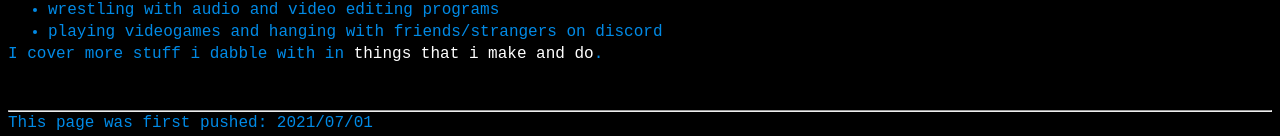
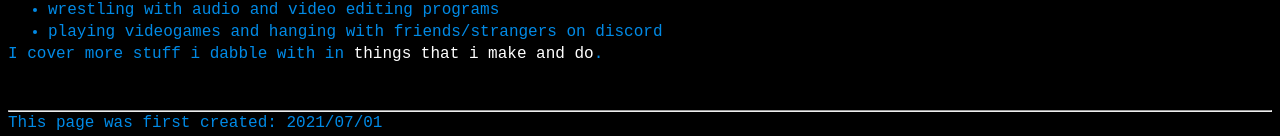
Before and after one commit to a-erfan-aa/a-erfan-aa.github.io, a Jekyll site: the page built from index.html, in a window 1280 px wide. Shown: the part 838-974 px from the top of the page. Built offline with Jekyll 4.4.1, drawn with Linux system fonts in a browser that asks for light colours; some of the changed text lies outside the part shown.

Commit message:
Update default.html

```diff
--- a/_layouts/default.html
+++ b/_layouts/default.html
@@ -37,8 +37,8 @@
 
 <!-- footer -->
 <div>
-	<p>This page was first pushed: {{ page.firstCreated }}</p>
-	<p>This page was last &nbsp;pushed: {{ page.lastChanged }}</p>
+	<p>This page was first created: {{ page.firstCreated }}</p>
+	<p>This page was last &nbsp;changed: {{ page.lastChanged }}</p>
 </div>
 </body>
 </html>
```
